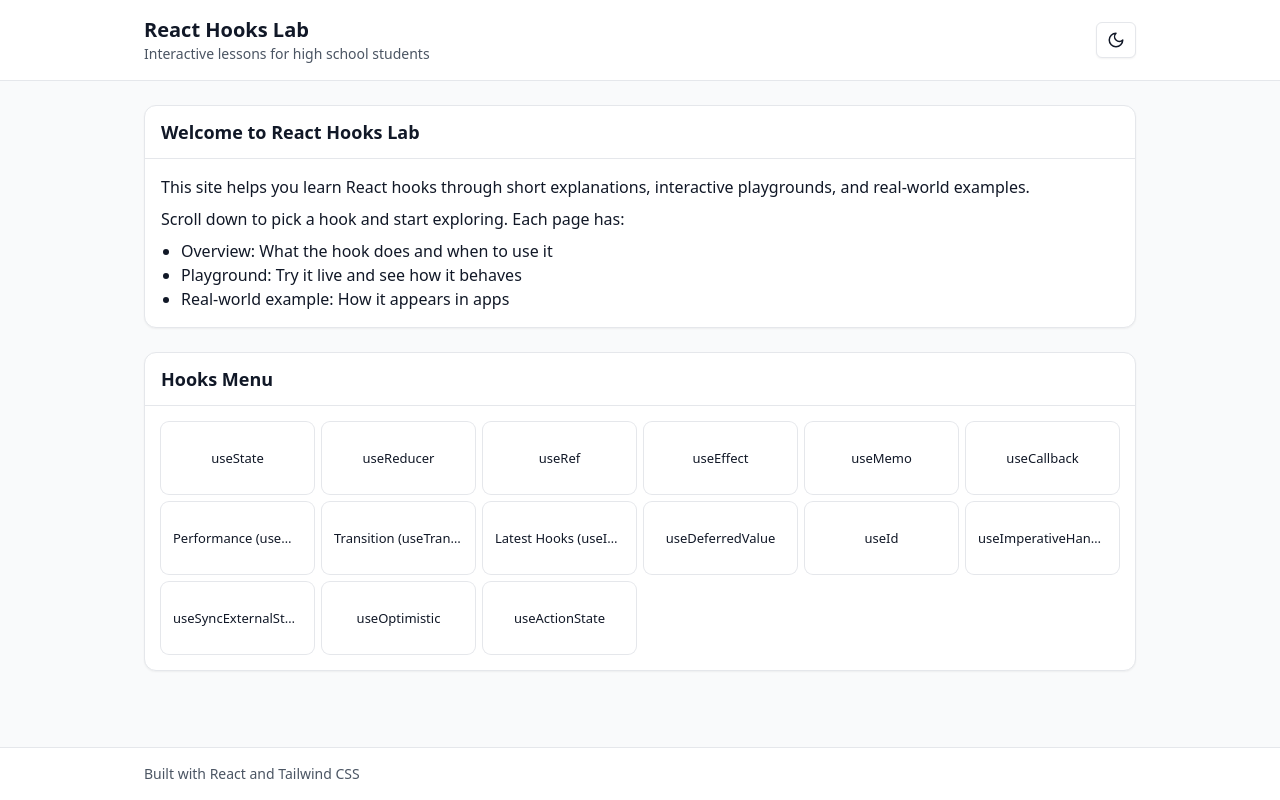
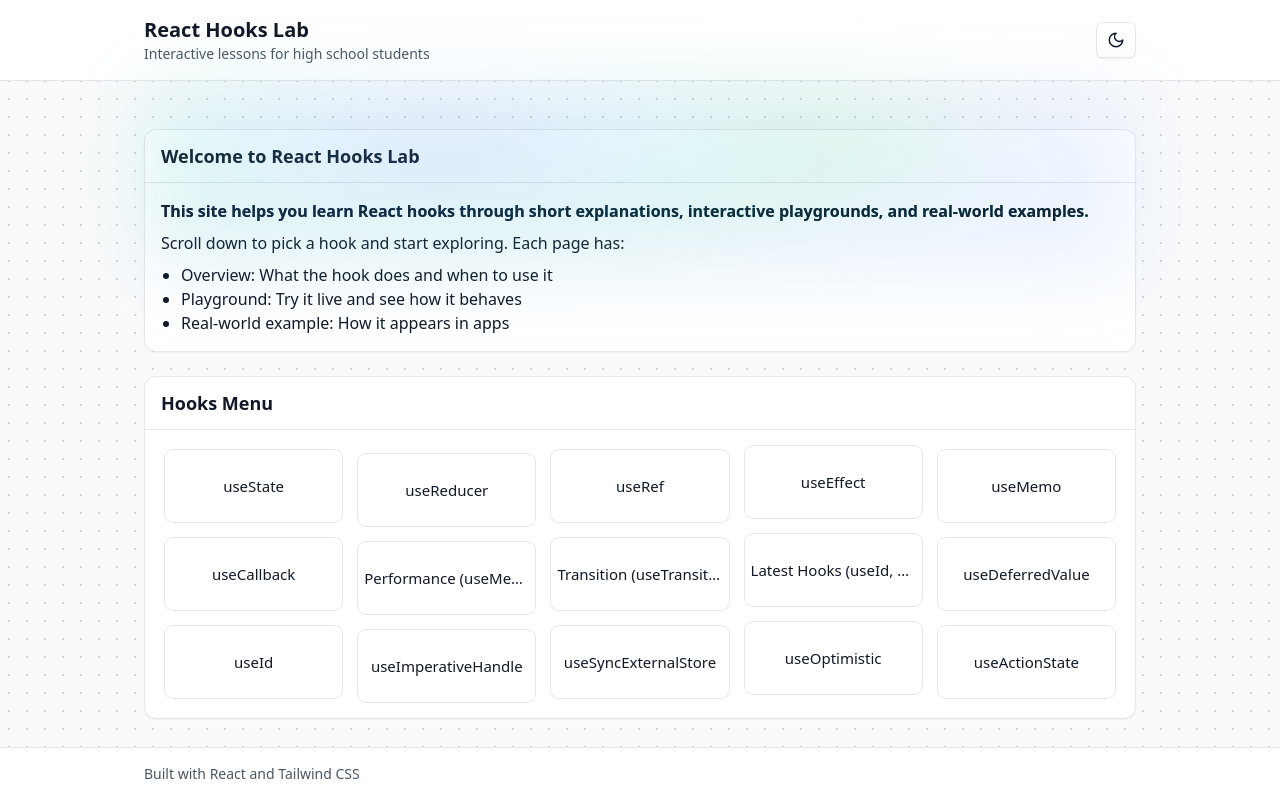
Before and after one commit to Sardar-Sadiq/React-hook-learning-website, a React (Vite) app: page /hooks/use-action-state in a window 1280 px wide. Built offline with nearby package versions, Linux system fonts and the light colour scheme.

Commit message:
updated through cursor ai

```diff
--- a/src/components/Layout.jsx
+++ b/src/components/Layout.jsx
@@ -42,7 +42,7 @@
 
 function Layout({ children }) {
   return (
-    <div className="min-h-screen bg-gray-50 text-gray-900 dark:bg-gray-950 dark:text-gray-100 flex flex-col">
+    <div className="min-h-screen bg-gray-50 text-gray-900 dark:bg-gray-950 dark:text-gray-100 flex flex-col bg-dot">
       <header className="border-b bg-white dark:border-gray-800 dark:bg-gray-900">
         <div className="mx-auto max-w-5xl px-4 py-4 flex items-center justify-between">
           <div className="flex items-center gap-3">
--- a/src/index.css
+++ b/src/index.css
@@ -33,3 +33,17 @@
     @apply text-gray-100 dark:text-gray-100;
   }
 }
+
+@layer utilities {
+  .bg-dot {
+    background-image: radial-gradient(theme('colors.gray.300') 1px, transparent 1px);
+    background-size: 18px 18px;
+  }
+  .dark .bg-dot {
+    background-image: radial-gradient(theme('colors.gray.700') 1px, transparent 1px);
+  }
+  .gradient-blob {
+    background: radial-gradient(60% 60% at 30% 30%, rgba(99,102,241,0.35) 0%, rgba(56,189,248,0.25) 35%, rgba(16,185,129,0.25) 70%, rgba(59,130,246,0.15) 100%);
+    filter: blur(40px);
+  }
+}
--- a/src/pages/Home.jsx
+++ b/src/pages/Home.jsx
@@ -24,10 +24,12 @@
 function Home() {
   return (
     <Layout>
-      <div className="space-y-6">
+      <div className="space-y-6 relative">
+        {/* Background accent */}
+        <div className="pointer-events-none absolute inset-x-0 -top-10 h-48 gradient-blob opacity-60" />
         <Card title="Welcome to React Hooks Lab">
           <div className="space-y-2">
-            <p className="text-gray-700 dark:text-gray-300">This site helps you learn React hooks through short explanations, interactive playgrounds, and real-world examples.</p>
+            <p className="text-transparent bg-clip-text bg-gradient-to-r from-indigo-500 via-sky-400 to-emerald-400 font-semibold">This site helps you learn React hooks through short explanations, interactive playgrounds, and real-world examples.</p>
             <p className="text-gray-700 dark:text-gray-300">Scroll down to pick a hook and start exploring. Each page has:</p>
             <ul className="list-disc pl-5 text-gray-700 dark:text-gray-300">
               <li>Overview: What the hook does and when to use it</li>
@@ -39,12 +41,14 @@
 
         <Card title="Hooks Menu">
             {/* Compact bento tiles with minimal padding */}
-            <div className="grid grid-cols-2 md:grid-cols-6 auto-rows-[72px] gap-2">
-              {hooks.map((h) => {
-                const classes = "flex items-center justify-center rounded-lg ring-1 ring-gray-200 dark:ring-gray-700 text-center text-sm font-medium transition hover:bg-gray-50 dark:hover:bg-gray-750 bg-white text-gray-900 dark:bg-gray-800 dark:text-gray-100 px-2";
+            <div className="rounded-xl p-1 grid grid-cols-2 md:grid-cols-5 auto-rows-[72px] gap-3 md:gap-4">
+              {hooks.map((h, idx) => {
+                const base = "flex items-center justify-center rounded-lg ring-1 ring-gray-200 dark:ring-gray-700 text-center text-sm font-medium transition-transform duration-200 hover:scale-[1.02] hover:shadow-md bg-white text-gray-900 dark:bg-gray-800 dark:text-gray-100 px-1";
+                // Bento-style stagger while keeping identical tile sizes
+                const stagger = (idx % 5 === 1) ? 'md:translate-y-1' : (idx % 5 === 3) ? 'md:-translate-y-1' : ''
                 return (
-                  <Link key={h.path} to={h.path} className={classes}>
-                    <span className="truncate max-w-full px-1 leading-5 text-[13px]">{h.label}</span>
+                  <Link key={h.path} to={h.path} className={[base, stagger].join(' ')}>
+                    <span className="truncate max-w-full px-0.5 leading-5 text-[14px] md:text-[15px] font-medium">{h.label}</span>
                   </Link>
                 )
               })}
```
